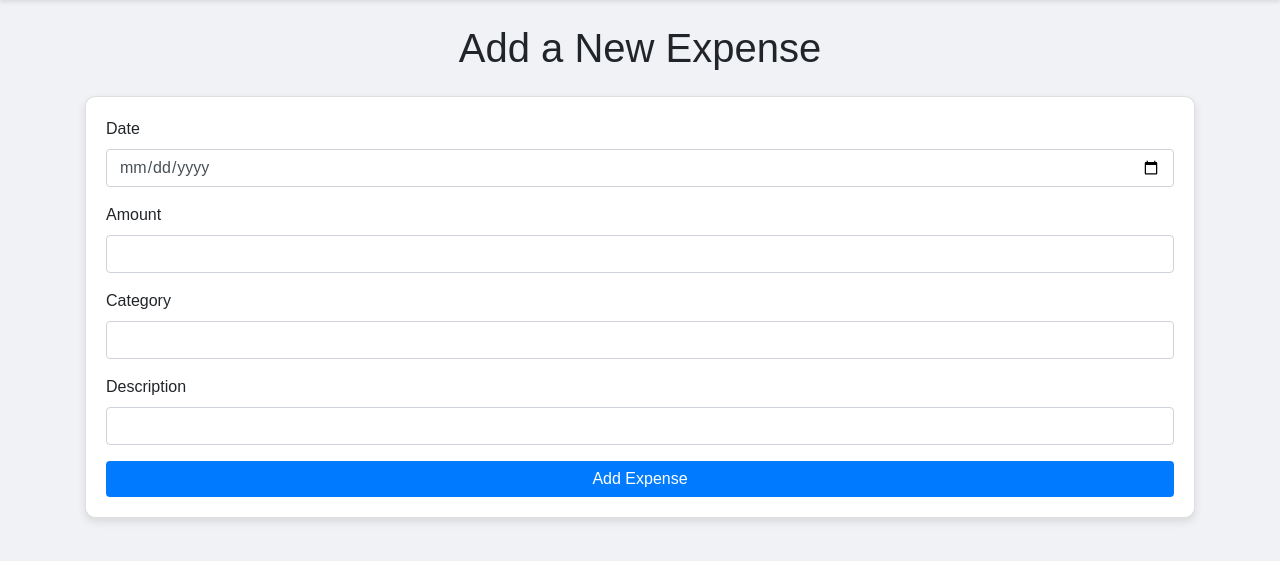
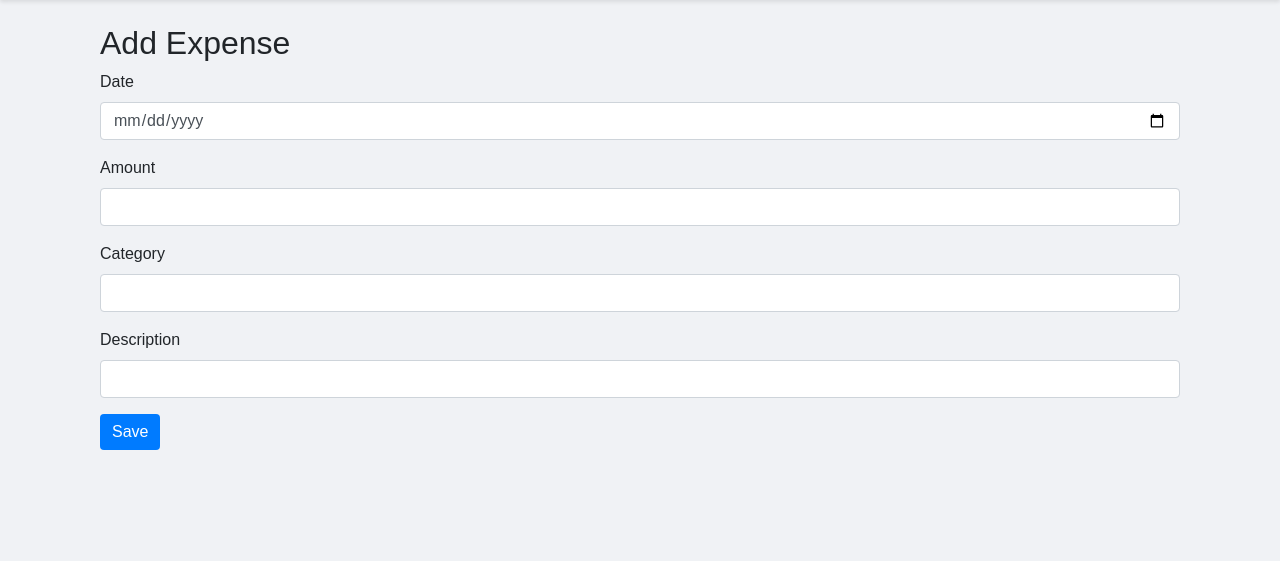
Before and after one commit to TrazynCache/Expense-Tracker-Updated, a Flask app: page /add in a window 1280 px wide. Shown: the part 56-617 px from the top of the page. Run offline with Flask 3, Linux system fonts and the light colour scheme; some libraries are stand-ins or nearby versions.

Commit message:
## Expense Tracker Update: Bug Fixes and Enhancements
- **Fixed TypeError**: Resolved `add_expense() takes 0 positional arguments but 4 were given` by using an import alias (`add_expense as add_expense_data`) in `app.py` to avoid naming conflict between route handler and utility function.
- **Fixed AttributeError**: Addressed `Can only use .dt accessor with datetimelike values` by ensuring robust date parsing in `data_handler.py` with `pd.to_datetime(df['date'], errors='coerce')` and converting input dates to datetime.
- **Enhancement**: Updated table in `index.html` to display dates only (e.g., '2023-10-01') without times using a `date_display` column in `app.py`.
- **Files Updated**: `app.py`, `modules/data_handler.py`, `templates/index.html`.

```diff
--- a/app.py
+++ b/app.py
@@ -1,5 +1,5 @@
 from flask import Flask, render_template, request, redirect, url_for
-from modules.data_handler import read_expenses, write_expense
+from modules.data_handler import read_expenses, add_expense as add_expense_data
 from modules.expense_processor import calculate_total, calculate_average, calculate_running_total
 import pandas as pd
 
@@ -8,49 +8,44 @@ CSV_FILE = 'data/expenses.csv'
 
 @app.route('/')
 def index():
-    #Display the main page with expenses, summaries, and charts.
     df = read_expenses(CSV_FILE)
     total = calculate_total(df)
     average = calculate_average(df) if not df.empty else 0
     category_totals = df.groupby('category')['amount'].sum()
-    categories = category_totals.index.tolist()  # Category names
-    amounts = category_totals.values.tolist()    # Category totals
+    categories = category_totals.index.tolist()
+    amounts = category_totals.values.tolist()
     if not df.empty:
         df_running = calculate_running_total(df)
         dates = df_running['date'].dt.strftime('%Y-%m-%d').tolist()
         running_totals = df_running['running_total'].tolist()
+        # Format dates for display without time
+        df['date_display'] = df['date'].dt.strftime('%Y-%m-%d')
     else:
         dates = []
         running_totals = []
+        df['date_display'] = pd.Series(dtype='str')
     expenses = df.to_dict(orient='records')
     return render_template('index.html',
-                           expenses=expenses,
-                           total=total,
-                           average=average,
-                           categories=categories,
-                           amounts=amounts,
-                           dates=dates,
-                           running_totals=running_totals)
+                          expenses=expenses,
+                          total=total,
+                          average=average,
+                          categories=categories,
+                          amounts=amounts,
+                          dates=dates,
+                          running_totals=running_totals)
 
 @app.route('/add', methods=['GET', 'POST'])
 def add_expense():
-    #Handle adding a new expense via a form.
     if request.method == 'POST':
+        amount = request.form['amount']
         date = request.form['date']
-        amount = request.form['amount']
         category = request.form['category']
         description = request.form['description']
-        try:
-            date = pd.to_datetime(date)
-            amount = float(amount)
-            if amount < 0:
-                raise ValueError("Amount cannot be negative")
-        except ValueError as e:
-            return f"Invalid input: {e}", 400
-        expense = {'date': date, 'amount': amount, 'category': category, 'description': description}
-        write_expense(CSV_FILE, expense)
+        add_expense_data(amount, date, category, description)
         return redirect(url_for('index'))
-    return render_template('add_expense.html')
+    df = read_expenses('data/expenses.csv')
+    categories = sorted(df['category'].dropna().unique().tolist())
+    return render_template('add_expense.html', categories=categories)
 
 if __name__ == '__main__':
     app.run(debug=True)
--- a/modules/data_handler.py
+++ b/modules/data_handler.py
@@ -1,20 +1,31 @@
 import pandas as pd
 import os
 
-#Reads expenses from CSV file. Return empty if non-existent.
+# Reads expenses from CSV file. Return empty if non-existent.
 def read_expenses(file_path):
     try:
-        df = pd.read_csv(file_path, parse_dates=['date'])
+        df = pd.read_csv(file_path)
+        df['date'] = pd.to_datetime(df['date'], errors='coerce')
         return df
     except (FileNotFoundError, pd.errors.EmptyDataError):
         df = pd.DataFrame(columns=['date', 'amount', 'category', 'description'])
-        df['date'] = pd.to_datetime(df['date'], errors='coerce') # Ensure datetime type.
+        df['date'] = pd.to_datetime(df['date'], errors='coerce')
         return df
 
-#Appends new expense to CSV file.
+# Appends new expense to CSV file.
 def write_expense(file_path, expense):
     df = read_expenses(file_path)
     new_row = pd.DataFrame([expense])
     df = pd.concat([df, new_row], ignore_index=True)
     os.makedirs(os.path.dirname(file_path), exist_ok=True)
     df.to_csv(file_path, index=False)
+
+# Helper function to format and add a new expense
+def add_expense(amount, date, category, description):
+    expense = {
+        'date': pd.to_datetime(date),  # Ensure date is datetime
+        'amount': float(amount),
+        'category': category,
+        'description': description
+    }
+    write_expense('data/expenses.csv', expense)
--- a/templates/add_expense.html
+++ b/templates/add_expense.html
@@ -1,27 +1,41 @@
-{% extends "base.html" %}
+{% extends 'base.html' %}
+{% block title %}Add Expense - Expense Tracker{% endblock %}
 {% block content %}
-<h1 class="text-center mb-4">Add a New Expense</h1>
-<div class="card">
-    <div class="card-body">
-        <form method="post" action="{{ url_for('add_expense') }}">
-            <div class="form-group">
-                <label for="date">Date</label>
+<div class="container mt-4">
+    <h2>Add Expense</h2>
+    <form method="post" id="expenseForm">
+        <div class="mb-3">
+            <label for="date" class="form-label">Date</label>
             <input type="date" class="form-control" id="date" name="date" required>
         </div>
-            <div class="form-group">
-                <label for="amount">Amount</label>
-                <input type="number" step="0.01" class="form-control" id="amount" name="amount" required>
+        <div class="mb-3">
+            <label for="amount" class="form-label">Amount</label>
+            <input type="number" class="form-control" id="amount" name="amount" step="0.01" required>
         </div>
-            <div class="form-group">
-                <label for="category">Category</label>
-                <input type="text" class="form-control" id="category" name="category" required>
+        <div class="mb-3">
+            <label for="category" class="form-label">Category</label>
+            <input type="text" class="form-control" id="category" name="category" list="categoryList" required>
+            <datalist id="categoryList">
+                {% for category in categories %}
+                <option value="{{ category }}">
+                    {% endfor %}
+            </datalist>
         </div>
-            <div class="form-group">
-                <label for="description">Description</label>
-                <input type="text" class="form-control" id="description" name="description">
+        <div class="mb-3">
+            <label for="description" class="form-label">Description</label>
+            <input type="text" class="form-control" id="description" name="description" required>
         </div>
-            <button type="submit" class="btn btn-primary btn-block">Add Expense</button>
+        <button type="submit" class="btn btn-primary">Save</button>
     </form>
 </div>
-</div>
+<script>
+    document.getElementById('category').addEventListener('input', function () {
+        const input = this.value;
+        if (input.length === 0) {
+            this.setAttribute('list', 'categoryList');
+        } else {
+            this.removeAttribute('list');
+        }
+    });
+</script>
 {% endblock %}
--- a/templates/index.html
+++ b/templates/index.html
@@ -17,7 +17,7 @@
             <tbody>
                 {% for expense in expenses %}
                 <tr>
-                    <td>{{ expense.date }}</td>
+                    <td>{{ expense.date_display }}</td> <!-- Use date_display -->
                     <td>${{ expense.amount|round(2) }}</td>
                     <td>{{ expense.category }}</td>
                     <td>{{ expense.description }}</td>
@@ -57,7 +57,7 @@
 </div>
 
 <script>
-    // @ts-nocheck  // Suppress TypeScript warnings for Jinja2 syntax
+    // @ts-nocheck
     window.chartData = {
         categories: {{ categories|tojson }},
         amounts: {{ amounts|tojson }},
```
Also changed, not shown: static/android-chrome-192x192.png (added), static/android-chrome-512x512.png (added), static/apple-touch-icon.png (added), static/favicon-16x16.png (added), static/favicon-32x32.png (added), static/favicon.ico (added), static/site.webmanifest (added). Lines whose indentation alone changed are shown as unchanged.
